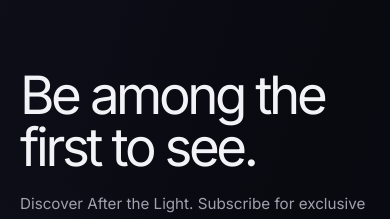
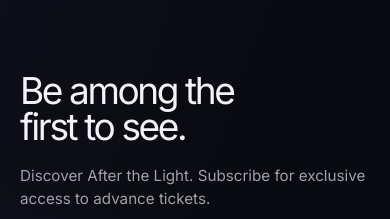
Before and after one commit to blindedbraille/Landing-Page-API-Email, a plain HTML site: page index.html in a window 390 px wide. Shown: the part 144-363 px from the top of the page. Drawn offline with Linux system fonts and the light colour scheme.

Commit message:
Balance hero heading typography
Co-authored-by: Copilot <223556219+Copilot@users.noreply.github.com>

```diff
--- a/styles.css
+++ b/styles.css
@@ -120,8 +120,12 @@ h2 {
 }
 
 h1 {
-  max-width: 9ch;
-  font-size: clamp(3.35rem, 6.3vw, 6.75rem);
+  font-size: clamp(3rem, 6.3vw, 6.75rem);
+}
+
+.hero h1 {
+  width: 100%;
+  text-wrap: balance;
 }
 
 h2 {
@@ -908,9 +912,8 @@ h2 {
     padding: 3.75rem var(--page-gutter) 3rem;
   }
 
-  h1 {
-    max-width: 10ch;
-    font-size: clamp(3.3rem, 11vw, 5.5rem);
+  .hero h1 {
+    font-size: clamp(2.3rem, 9.5vw, 4.75rem);
   }
 
   .hero__intro {
```
